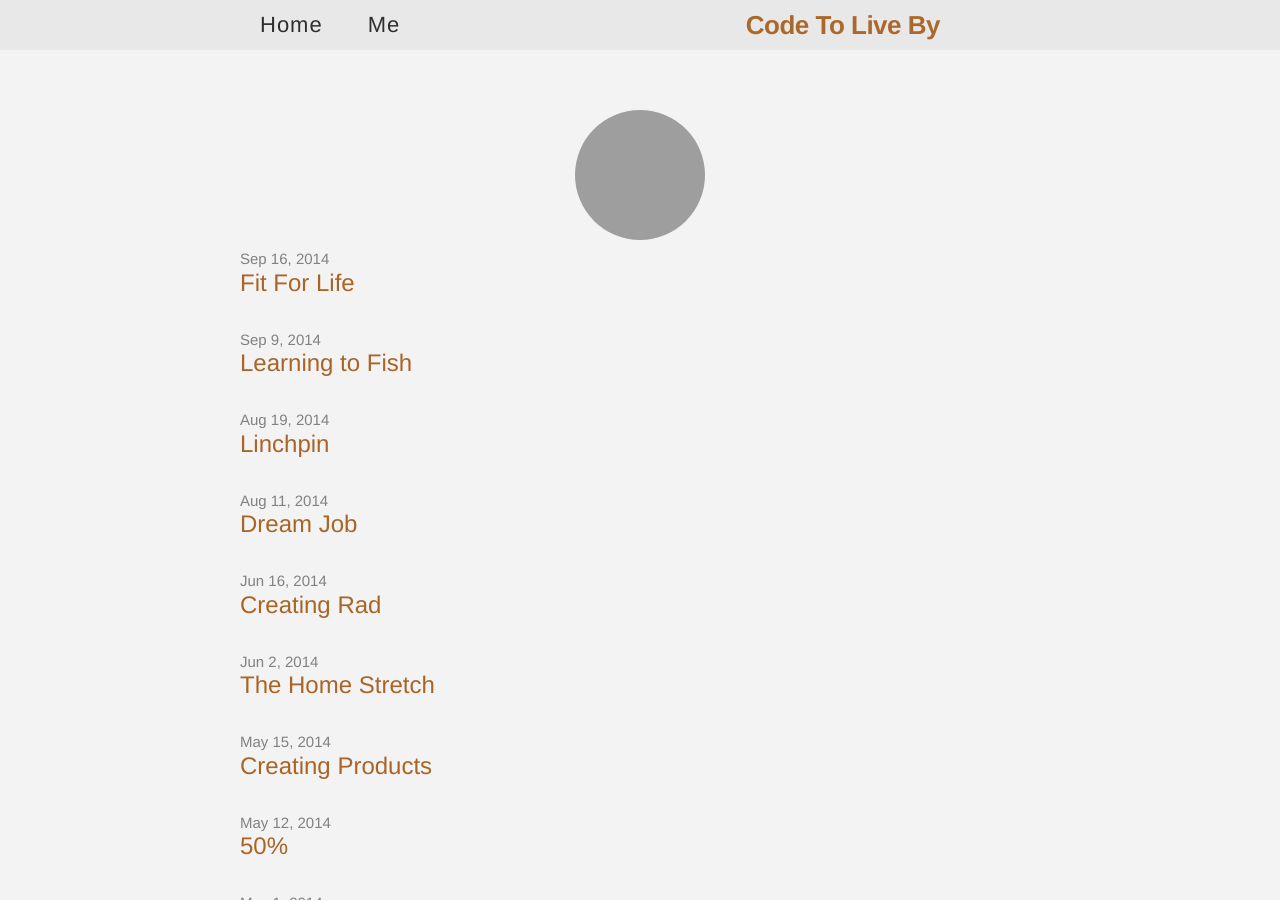
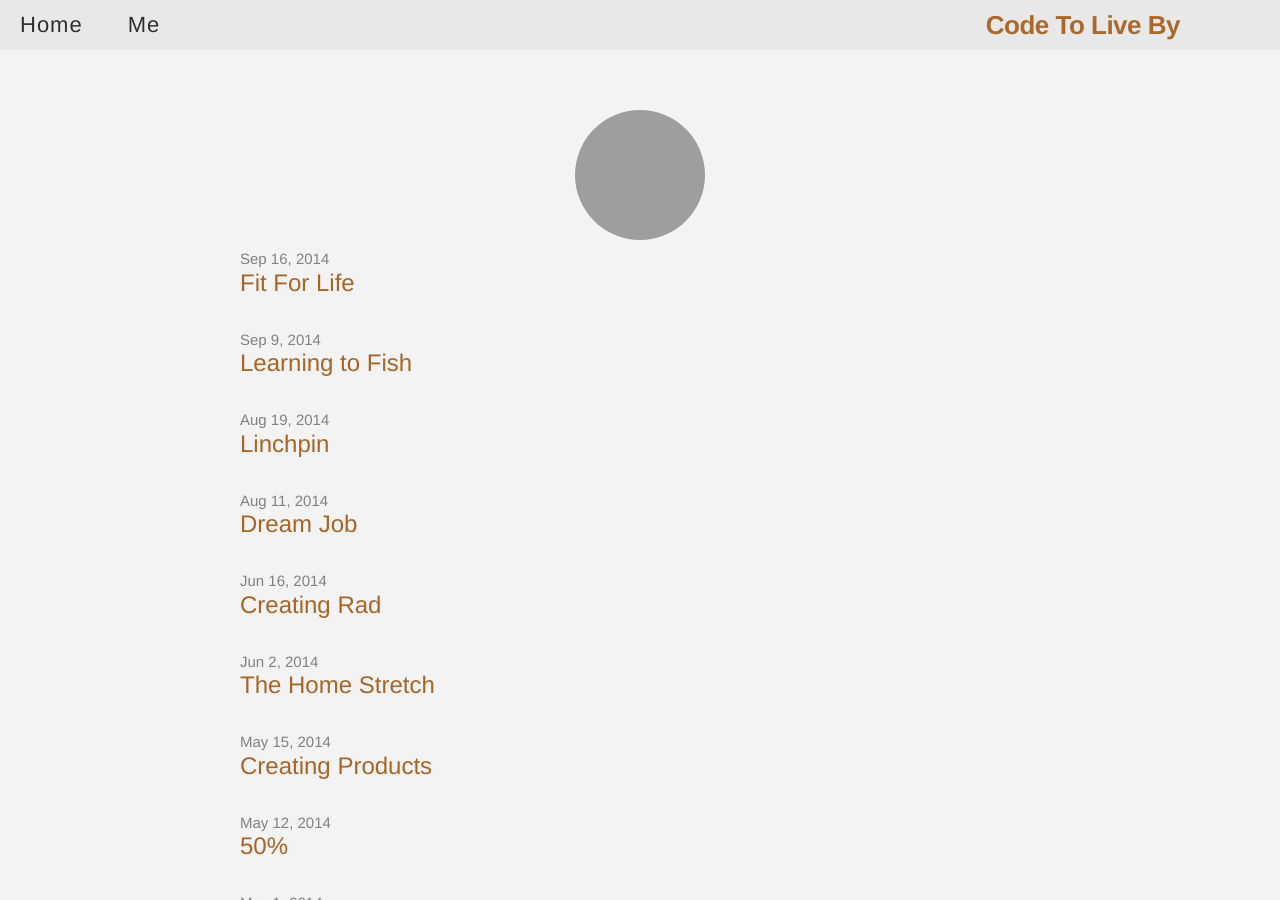
Before and after one commit to shawnlknight/blog, a Jekyll site: the page built from index.html, in a window 1280 px wide and 900 px high. Built offline with Jekyll 4.4.1, drawn with Linux system fonts in a browser that asks for light colours; the list of posts is cut into pages by our own code.

Commit message:
Update header.html

```diff
--- a/_includes/header.html
+++ b/_includes/header.html
@@ -1,6 +1,6 @@
 <header class="site-header">
 
-  <div class="wrap">
+  <div>
 
     <a class="site-title" href="{{ site.baseurl }}/">{{ site.title }}</a>
 
```
